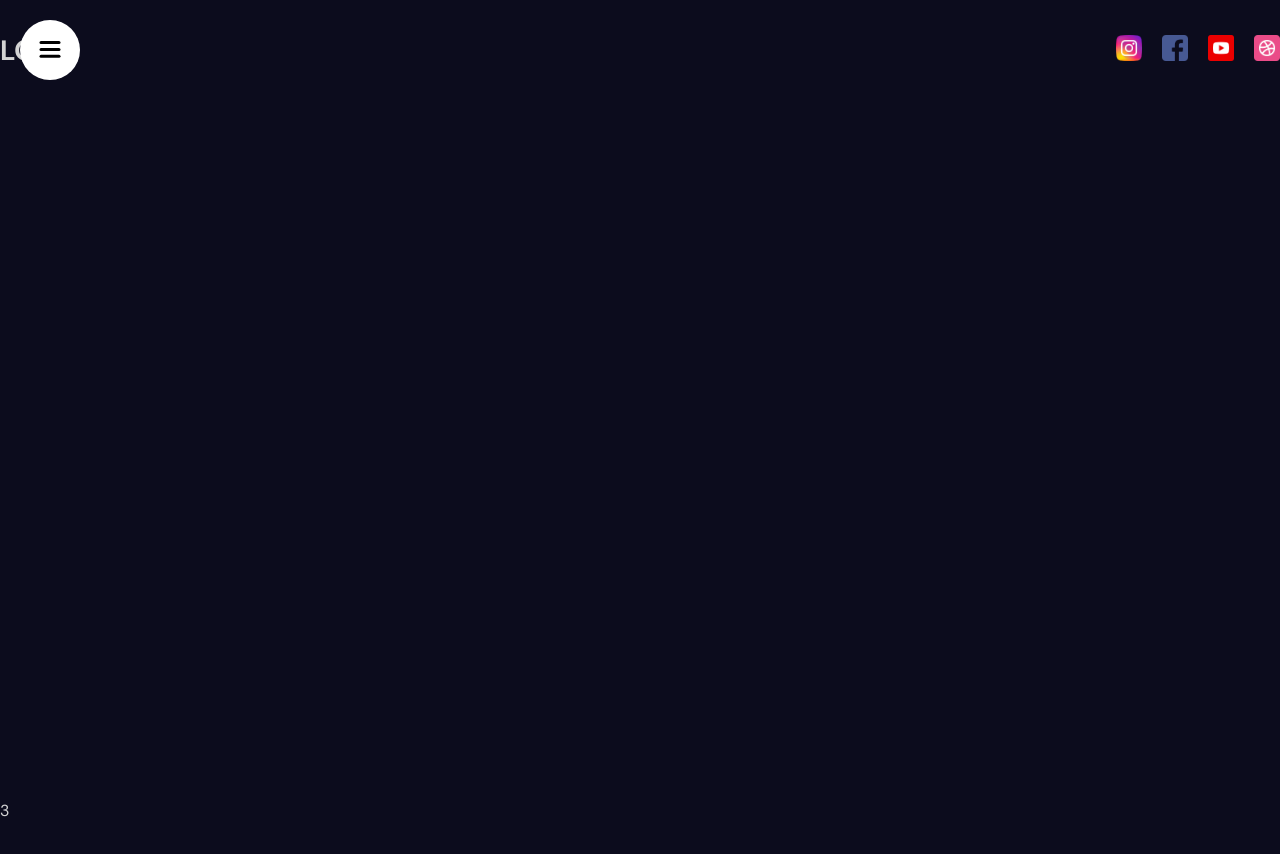
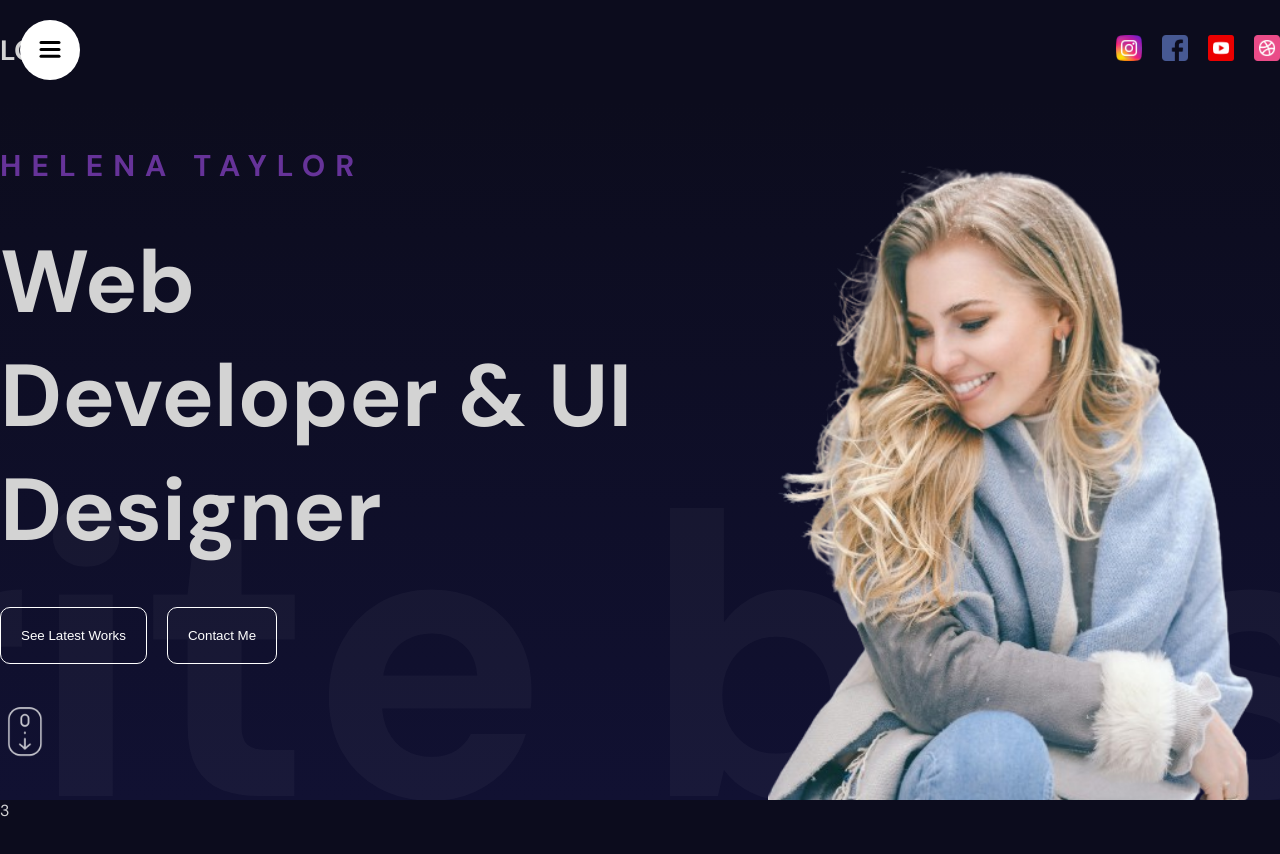
Before and after one commit to freetimezp/js-portfolio-77-web-dev, a React (Vite) app: page / in a window 1280 px wide. Shown: the top 854 px of the page. Built offline with nearby package versions, Linux system fonts and the light colour scheme.

Commit message:
04. js-portfolio-77-web-dev. Hero component. Animation.

```diff
--- a/src/App.jsx
+++ b/src/App.jsx
@@ -2,6 +2,7 @@ import React from 'react';
 import './app.scss';
 
 import Navbar from './components/navbar/Navbar';
+import Hero from './components/hero/Hero';
 
 
 const App = () => {
@@ -9,6 +10,7 @@ const App = () => {
     <div>
       <section id="home">
         <Navbar />
+        <Hero />
       </section>
 
       <section id="services">3</section>
--- /dev/null
+++ b/src/components/hero/Hero.jsx
@@ -0,0 +1,84 @@
+import React from 'react';
+import './hero.scss';
+
+import { motion } from 'framer-motion';
+
+const textVariants = {
+    initial: {
+        x: -500,
+        opacity: 0
+    },
+    animate: {
+        x: 0,
+        opacity: 1,
+        transition: {
+            duration: 1,
+            staggerChildren: 0.15
+        }
+    },
+    scrollButton: {
+        opacity: 0,
+        y: 10,
+        transition: {
+            duration: 2,
+            repeat: Infinity
+        }
+    }
+};
+
+const sliderVariants = {
+    initial: {
+        x: 0,
+    },
+    animate: {
+        x: "-220%",
+        transition: {
+            repeat: Infinity,
+            duration: 25,
+        }
+    }
+};
+
+const Hero = () => {
+    return (
+        <div className='hero'>
+            <div className="wrapper">
+                <motion.div
+                    className="textContainer"
+                    variants={textVariants}
+                    initial="initial"
+                    animate="animate"
+                >
+                    <motion.h2 variants={textVariants}>Helena Taylor</motion.h2>
+                    <motion.h1 variants={textVariants}>Web Developer & UI Designer</motion.h1>
+                    <motion.div className="buttons" variants={textVariants}>
+                        <motion.button variants={textVariants}>See Latest Works</motion.button>
+                        <motion.button variants={textVariants}>Contact Me</motion.button>
+                    </motion.div>
+
+                    <motion.img
+                        src="/images/scroll.png"
+                        alt="scroll"
+                        variants={textVariants}
+                        animate="scrollButton"
+                    />
+                </motion.div>
+            </div>
+
+            <motion.div
+                className="slidingTextContainer"
+                variants={sliderVariants}
+                initial="initial"
+                animate="animate"
+            >
+                Write best UI/UX content for your web application
+            </motion.div>
+
+            <div className="imageContainer">
+                <img src="/images/hero.png" alt="hero" />
+            </div>
+        </div>
+    );
+}
+
+export default Hero;
--- /dev/null
+++ b/src/components/hero/hero.scss
@@ -0,0 +1,79 @@
+.hero {
+    height: calc(100vh - 100px);
+    background: linear-gradient(180deg, #0c0c1d, #111132);
+    overflow: hidden;
+    position: relative;
+
+    .wrapper {
+        max-width: 1366px;
+        height: 100%;
+        margin: auto;
+
+        .textContainer {
+            width: 50%;
+            height: 100%;
+            display: flex;
+            flex-direction: column;
+            justify-content: center;
+            gap: 40px;
+
+            h2 {
+                font-size: 30px;
+                color: rebeccapurple;
+                text-transform: uppercase;
+                letter-spacing: 10px;
+            }
+
+            h1 {
+                font-size: 88px;
+            }
+
+            .buttons {
+                position: relative;
+                z-index: 3;
+
+                button {
+                    padding: 20px;
+                    border: 1px solid #fff;
+                    border-radius: 10px;
+                    background-color: transparent;
+                    color: #fff;
+                    cursor: pointer;
+                    margin-right: 20px;
+                    font-weight: 300px;
+                }
+            }
+
+            img {
+                position: relative;
+                z-index: 3;
+                width: 50px;
+                height: auto;
+                cursor: pointer;
+            }
+        }
+    }
+
+    .imageContainer {
+        width: 40%;
+        height: 100%;
+        position: absolute;
+        top: 0;
+        right: 0;
+
+        img {
+            width: 100%;
+            object-fit: cover;
+        }
+    }
+
+    .slidingTextContainer {
+        position: absolute;
+        font-size: 50vh;
+        bottom: -120px;
+        white-space: nowrap;
+        color: #ffffff09;
+        width: 50%;
+        font-weight: bold;
+    }
+}
--- a/src/components/sidebar/sidebar.scss
+++ b/src/components/sidebar/sidebar.scss
@@ -13,6 +13,7 @@
         bottom: 0;
         width: 400px;
         background: #fff;
+        z-index: 2;
 
         .links {
             position: absolute;
@@ -41,5 +42,6 @@
         background-color: transparent;
         border: none;
         cursor: pointer;
+        z-index: 10;
     }
 }
--- a/src/components/sidebar/toggleButton/ToggleButton.jsx
+++ b/src/components/sidebar/toggleButton/ToggleButton.jsx
@@ -9,16 +9,18 @@ const ToggleButton = ({ setOpen }) => {
                     strokeWidth="3"
                     stroke="black"
                     strokeLinecap='round'
+                    d="M2 2.5 L20 2.5"
+                    initial={{ transform: "rotate(0deg) translate(0px, 0px)" }}
                     variants={{
-                        closed: { d: "M 2 2.5 L 20 2.5" },
-                        open: { d: "M 3 16.5 L 17 2.5" }
+                        closed: { transform: "rotate(0deg) translate(0px, 0px)" },
+                        open: { transform: "rotate(45deg) translate(6px, 6px)" }
                     }}
                 />
                 <motion.path
                     strokeWidth="3"
                     stroke="black"
                     strokeLinecap='round'
-                    d="M 2 9.423 L 20 9.423"
+                    d="M2 9.423 L20 9.423"
                     variants={{
                         closed: { opacity: 1 },
                         open: { opacity: 0 }
@@ -28,9 +30,11 @@ const ToggleButton = ({ setOpen }) => {
                     strokeWidth="3"
                     stroke="black"
                     strokeLinecap='round'
+                    d="M2 16.346 L20 16.346"
+                    initial={{ transform: "rotate(0deg) translate(0px, 0px)" }}
                     variants={{
-                        closed: { d: "M 2 16.346 L 20 16.346" },
-                        open: { d: "M 3 2.5 L 17 16.346" }
+                        closed: { transform: "rotate(0deg) translate(0px, 0px)" },
+                        open: { transform: "rotate(-45deg) translate(4px,-4px)" }
                     }}
                 />
             </svg>
```
Also changed, not shown: public/images/hero.png.
